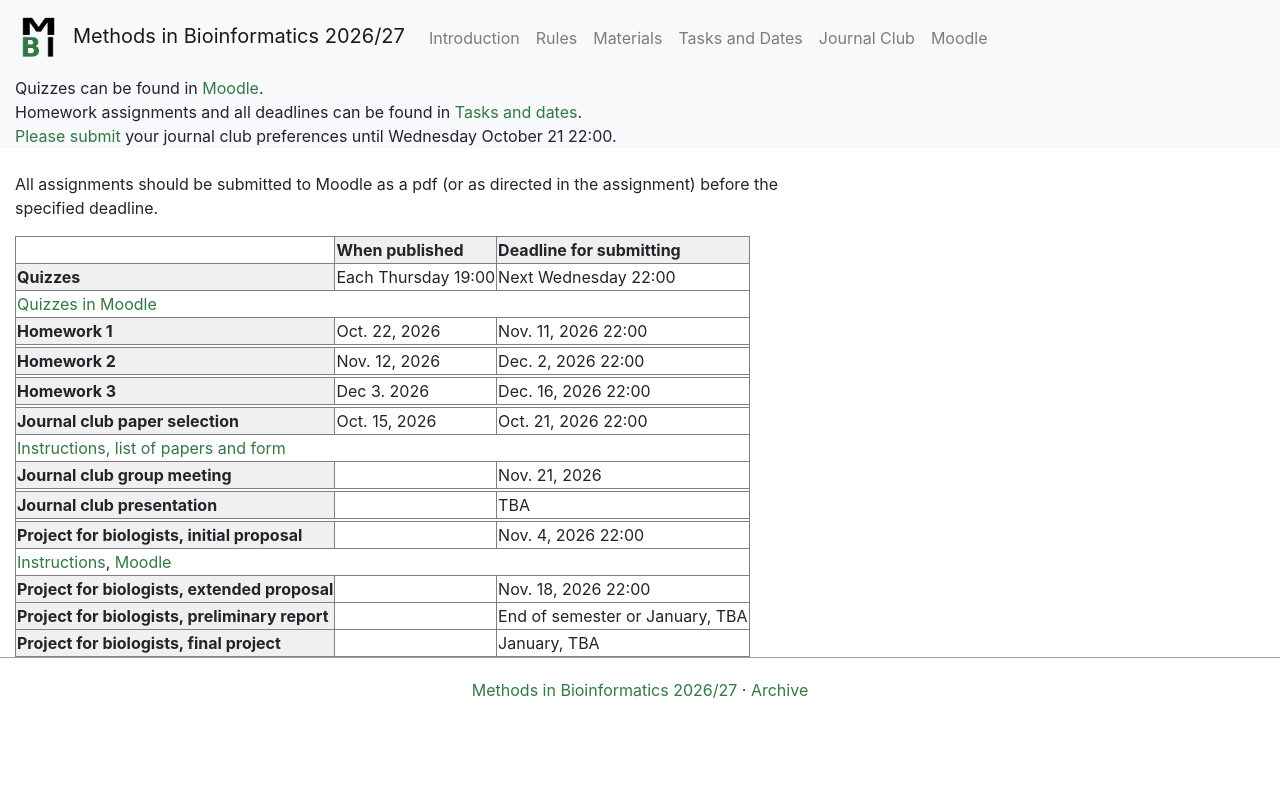
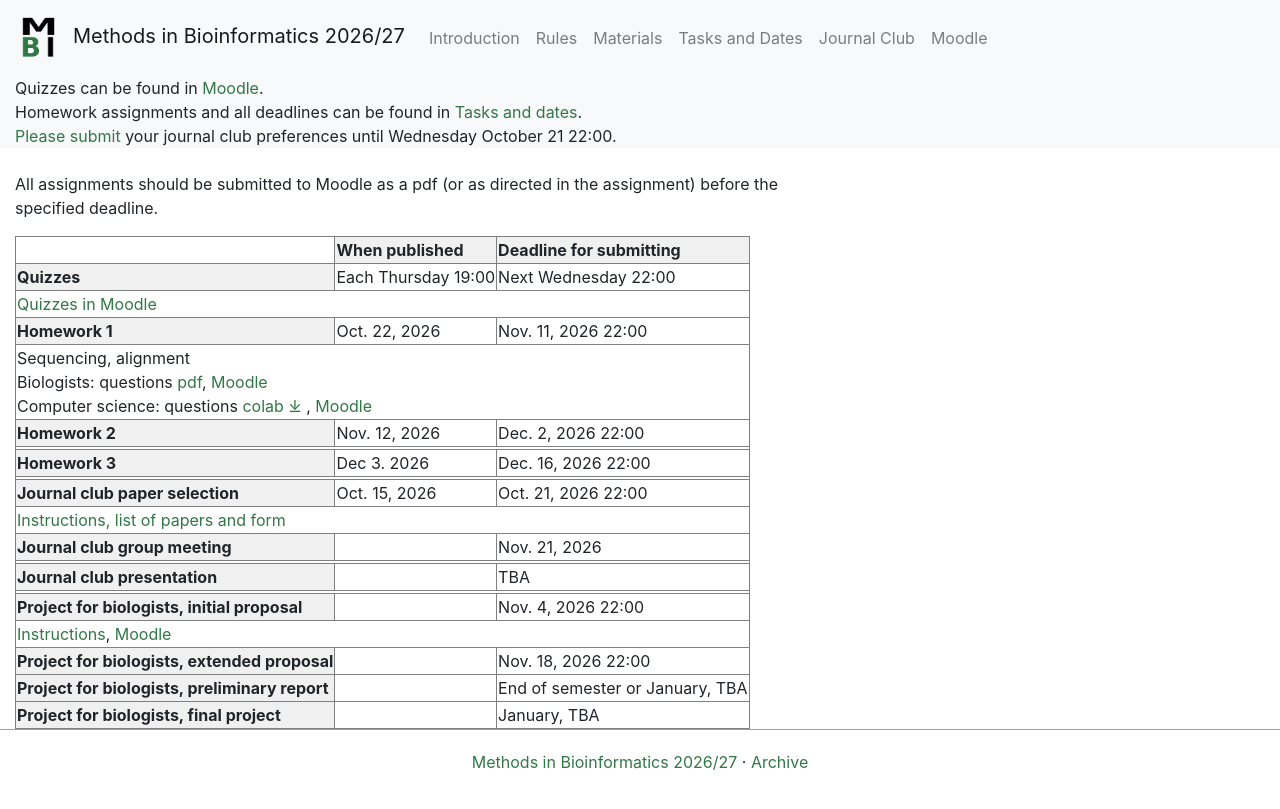
Before and after one commit to fmfi-compbio/mbi, a Jekyll site: the page built from Tasks.md, in a window 1280 px wide. Shown: the top 809 px of the page. Built offline with Jekyll 4.4.1, drawn with Linux system fonts in a browser that asks for light colours; nearby versions of some CDN libraries; our own code applies the rules of GitHub Pages for plain Markdown files.

Commit message:
homework 1

```diff
--- a/Tasks.md
+++ b/Tasks.md
@@ -25,7 +25,7 @@ All assignments should be submitted to Moodle as a pdf (or as directed in the as
   </tr>
   <tr>
     <td colspan="3">
-	  {% if false %}
+	  {% if true %}
       Sequencing, alignment<br />
       Biologists: questions <a href="./pdf/a1b.pdf">pdf</a>,
       <a href="https://moodle.uniba.sk/mod/assign/view.php?id=40956">Moodle</a><br />
```
Also changed, not shown: 1 other file.
